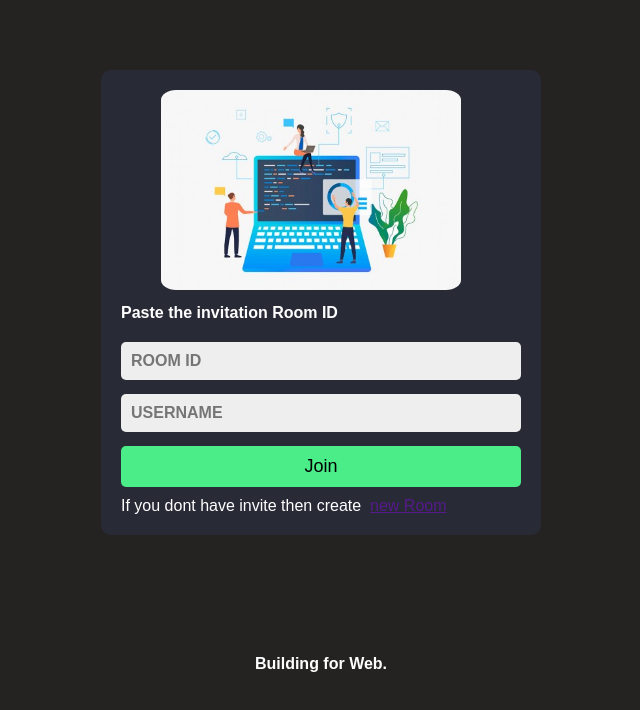
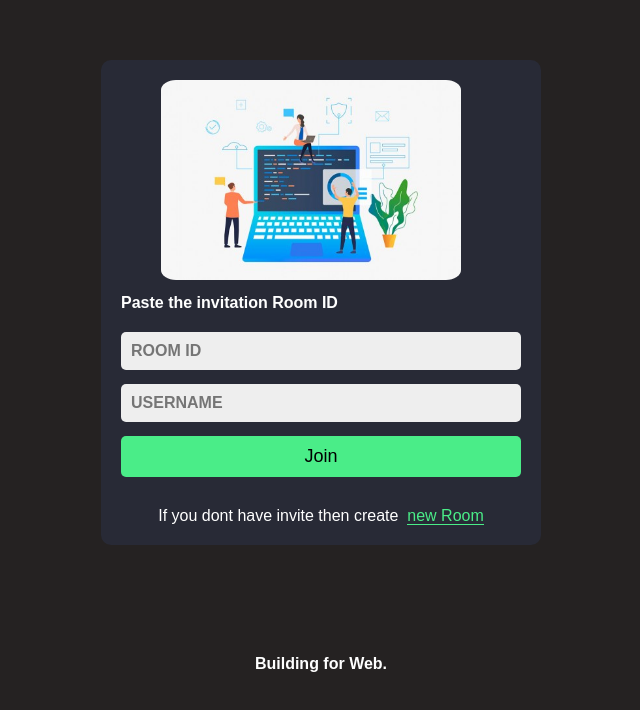
Before and after one commit to HimanshuSingh-08/collabcodex, a React (Vite) app: page / in a window 1280 px wide. Shown: the part 106-816 px from the top of the page, without its empty margins (319-959 px from the left). Built offline with nearby package versions, Linux system fonts and the light colour scheme.

Commit message:
Added toast feature

```diff
--- a/package.json
+++ b/package.json
@@ -12,6 +12,7 @@
   "dependencies": {
     "react": "^18.2.0",
     "react-dom": "^18.2.0",
+    "react-hot-toast": "^2.4.1",
     "react-router-dom": "^6.22.2",
     "uuid": "^9.0.1"
   },
--- a/src/App.jsx
+++ b/src/App.jsx
@@ -3,20 +3,28 @@ import Login from "./Components/Login"
 import Navbar from "./Components/Navbar"
 import EditorPage from "./Components/EditorPage"
 import HomePage from "./Components/HomePage.jsx"
+import { Toaster } from "react-hot-toast"
 
 function App() {
 
   return (
     <>
-    <HomePage/>
-      {/* <Navbar/>
+    <div>
+      <Toaster
+      position="top-center"
+      />
+
+    </div>
+
+      {/* <Navbar/> */}
       <BrowserRouter>
        <Routes>
-          <Route path='/login' element={<Login/>} ></Route>
-          <Route path='/editor/:roomid' element={<EditorPage/>} ></Route>
+          <Route path="/" element={<HomePage/>} ></Route>
+          <Route path="/login" element={<Login/>} ></Route>
+          <Route path="/editor/:roomID" element={<EditorPage/>} ></Route>
 
        </Routes>
-      </BrowserRouter> */}
+      </BrowserRouter>
     </>
   )
 }
--- a/src/Components/HomePage.css
+++ b/src/Components/HomePage.css
@@ -66,3 +66,22 @@ footer{
 .joinbtn:hover{
     background: #2b824c;
 }
+
+
+.createInfo{
+    margin: 0 auto;
+    margin-top: 20px;
+}
+
+.createNewBtn{
+    color: #4aed88;
+    text-decoration: none;
+    border-bottom: 1px solid #4aed88;
+    transition: all 0.3s ease-in-out;
+
+}
+
+.createNewBtn:hover{
+    color: #2b824c;
+    border-color: #2b824c;
+}
--- a/src/Components/HomePage.jsx
+++ b/src/Components/HomePage.jsx
@@ -1,15 +1,42 @@
+import { useState } from "react";
 import "./HomePage.css";
 
 import {v4} from 'uuid';
+import toast from "react-hot-toast";
+
+import { useNavigate } from "react-router-dom";
 
 export default function HomePage() {
+
+  const navigate = useNavigate();
+
+  const [roomId , setroomId] = useState('');
+  const [username , setuserName] = useState('');
 
   const CreateNewRoom = (e)=>{
       // to stop the default
       e.preventDefault();
       const id = v4();
-      console.log(id);
+      setroomId(id);
+      toast.success('Joining room Id Created !!');
   }
+
+  const joinRoom = () =>{
+      //check if valid user or name input
+      if(!roomId || ! username){
+        console.log(roomId);
+        toast.error('Invalid username or roomId');
+        return;
+      }
+      console.log(roomId);
+      navigate(`/editor/${roomId}`,{
+
+        state :{
+          username
+        }
+      });
+  }
+
 
   return (
     <>
@@ -18,9 +45,9 @@ export default function HomePage() {
           <img className="homeImage" src="logo.jpg" alt="" />
           <h4 className="mainLabel">Paste the invitation Room ID </h4>
           <div className="inputGroup">
-            <input type="text" className="inputBox" placeholder="ROOM ID" />
-            <input type="text" className="inputBox" placeholder="USERNAME" />
-            <button className="btn joinbtn">Join</button>
+            <input type="text" className="inputBox" placeholder="ROOM ID" value={roomId} onChange={(e)=>setroomId(e.target.value)} />
+            <input type="text" className="inputBox" placeholder="USERNAME" value={username} onChange={(e)=>setuserName(e.target.value)} />
+            <button className="btn joinbtn" onClick={joinRoom} >Join</button>
             <span className="createInfo">
               If you dont have invite then create &nbsp;
               <a onClick={CreateNewRoom} href="" className="createNewBtn">
@@ -29,6 +56,7 @@ export default function HomePage() {
             </span>
           </div>
         </div>
+
         <footer>
         <h4>Building for Web.</h4>
       </footer>
```
Also changed, not shown: 1 other file (tests, documents, lock files or other folders).
